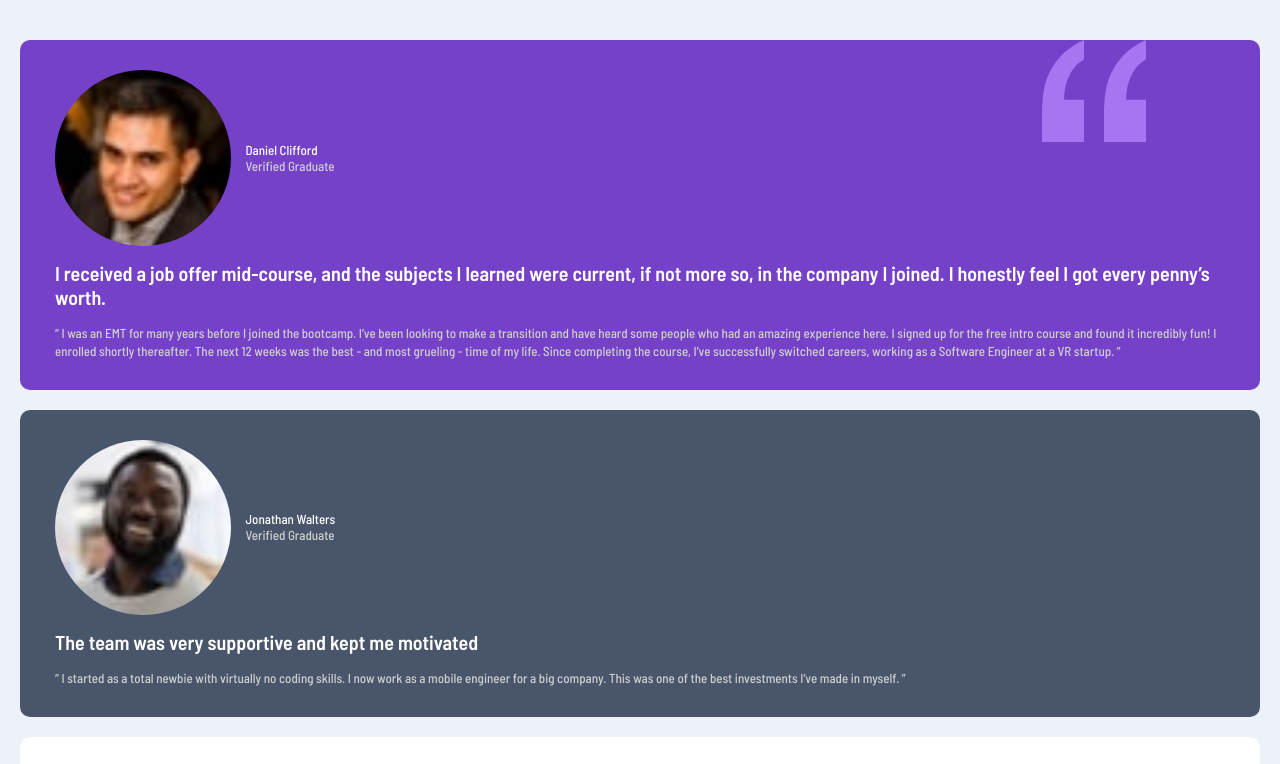
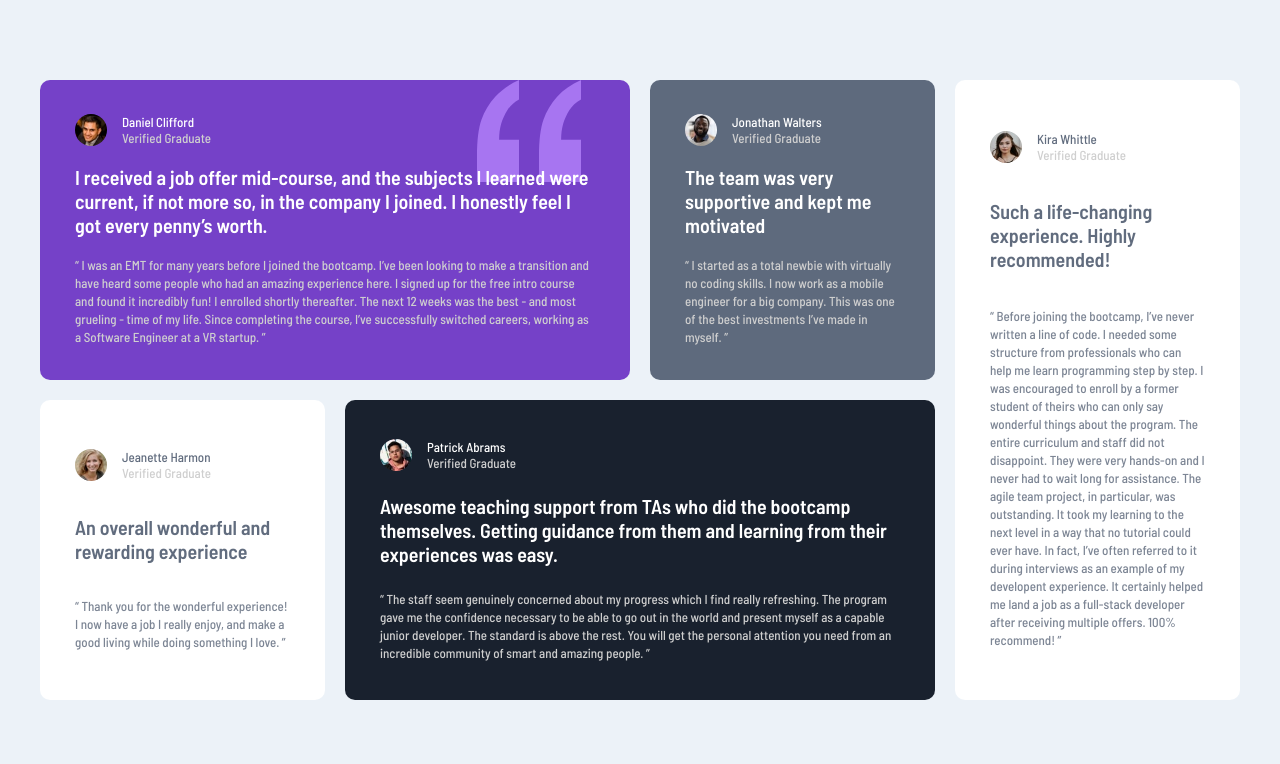
Before and after one commit to dublop/testimonials-grid-section-main, a plain HTML site: page index.html in a window 1280 px wide. Shown: the top 764 px of the page. Drawn offline with Linux system fonts and the light colour scheme.

Commit message:
Add desktop styles

```diff
--- a/index.html
+++ b/index.html
@@ -52,7 +52,7 @@
         </p>
       </div>
       <p class="testimonial__title gray">An overall wonderful and rewarding experience</p>
-      <p class="testimonial__desc">
+      <p class="testimonial__desc blue">
         “ Thank you for the wonderful experience! I now have a job I really enjoy, and make a good living
         while doing something I love. ”
       </p>
@@ -85,7 +85,7 @@
         </p>
       </div>
       <p class="testimonial__title gray">Such a life-changing experience. Highly recommended!</p>
-      <p class="testimonial__desc">
+      <p class="testimonial__desc blue">
         “ Before joining the bootcamp, I’ve never written a line of code. I needed some structure from
         professionals who can help me learn programming step by step. I was encouraged to enroll by a former
         student of theirs who can only say wonderful things about the program. The entire curriculum and staff
--- a/style.css
+++ b/style.css
@@ -2,11 +2,12 @@
 
 :root {
     --moderate-violet: hsl(263, 55%, 52%);
-    --very-dark-grayish-blue: hsl(217, 19%, 35%);
+    --very-dark-grayish-blue: hsla(217, 19%, 35%, 0.862);
     --very-dark-blackish-blue: hsl(219, 29%, 14%);
     --white: hsl(0, 0%, 100%);
     --light-gray: hsl(0, 0%, 81%);
     --light-grayish-blue: hsl(210, 46%, 95%);
+    --clear-gray: hsla(217, 19%, 35%, 0.717);
     --sm: 1.3rem;
     --lg: 2rem;
 }
@@ -26,6 +27,7 @@ body {
     background-color: var(--light-grayish-blue);
 }
 main {
+    max-width: 420px;
     margin: 4rem 2rem;
     display: flex;
     flex-direction: column;
@@ -85,3 +87,57 @@ main {
 .gray {
     color: var(--very-dark-grayish-blue) !Important;
 }
+.blue {
+    color: var(--clear-gray);
+}
+
+@media (min-width: 1000px) {
+    body {
+        width: 100vw;
+        height: 100vh;
+        display: grid;
+        place-items: center;
+    }
+    main {
+        max-width: 1200px;
+        width: 100%;
+        height: auto;
+        display: grid;
+        grid-template-columns: repeat(4, 1fr);
+        grid-template-rows: repeat(2, 300px);
+        gap: 2rem;
+    }
+    .profile-info img {
+        width: 32px;
+    }
+    .testimonial-container {
+        display: flex;
+        flex-direction: column;
+        justify-content: space-evenly;
+    }
+    .testimonial-container:nth-child(1) {
+        grid-column: 1 / 3;
+        grid-row: 1 / 2;
+        height: 100%;
+    }
+    .testimonial-container:nth-child(2) {
+        grid-column: 3 / 4;
+        grid-row: 1 / 2;
+        height: 100%;
+    }
+    .testimonial-container:nth-child(5) {
+        height: 100%;
+        grid-column: 4 / 5;
+        grid-row: 1 / 3;
+    }
+    .testimonial-container:nth-child(3) {
+        grid-column: 1 / 2;
+        grid-row: 2 / 3;
+        height: 100%;
+    }
+    .testimonial-container:nth-child(4) {
+        grid-column: 2 / 4;
+        grid-row: 2 / 3;
+        height: 100%;
+    }
+}
```
